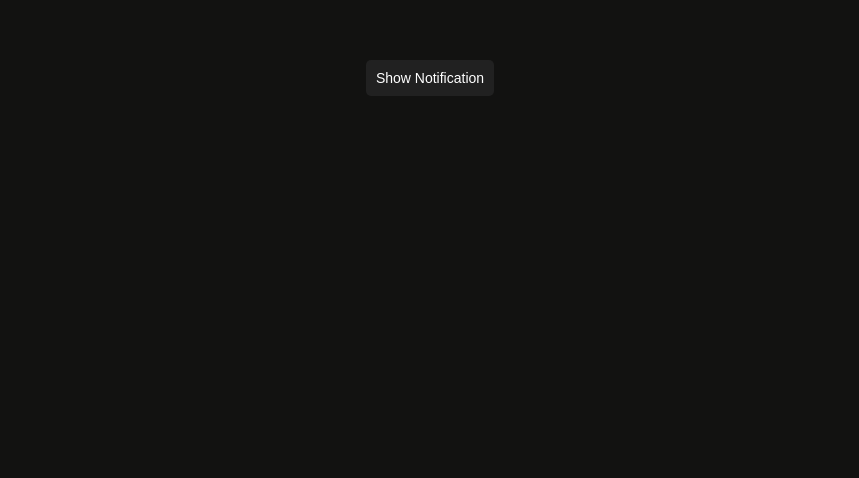
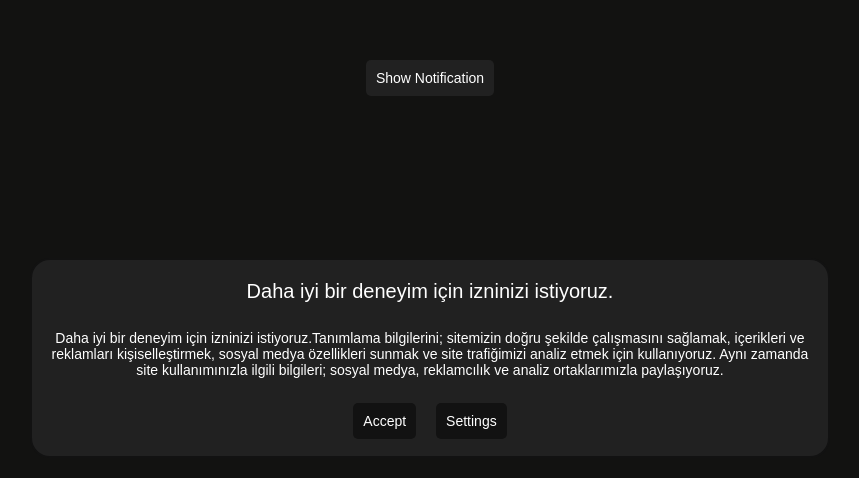
Before and after one commit to Front-End-Bootcamp/vue-component-create-teamapple, a Vue app: page / in a window 1280 px wide. Shown: the part 322-800 px from the top of the page, without its empty margins (210-1069 px from the left). Built offline with nearby package versions, Linux system fonts and the light colour scheme.

Commit message:
button comp added

```diff
--- a/src/App.vue
+++ b/src/App.vue
@@ -1,12 +1,19 @@
 <script setup>
-import {ref } from "vue";
+import {reactive, ref } from "vue";
 import NotificationsList from "./components/Notification/NotificationList.vue";
 import { toast } from "./components/Notification/Toastify.js";
+import Cookie from "./components/Cookie/Cookie.vue";
 
 const notifications = ref([]);
 
+const cookieData = reactive({
+		title: "Daha iyi bir deneyim için izninizi istiyoruz.",
+		cookieName: "Cookie Name",
+		description: "Daha iyi bir deneyim için izninizi istiyoruz.Tanımlama bilgilerini; sitemizin doğru şekilde çalışmasını sağlamak, içerikleri ve reklamları kişiselleştirmek, sosyal medya özellikleri sunmak ve site trafiğimizi analiz etmek için kullanıyoruz. Aynı zamanda site kullanımınızla ilgili bilgileri; sosyal medya, reklamcılık ve analiz ortaklarımızla paylaşıyoruz.",
+		rejectActive: false,
+});
+
 const clickHandler = () => {
-
 	notifications.value.push(toast("This is a test notification", {
 		icon: "🤞",
 		duration : 5000,
@@ -24,6 +31,7 @@ const clickHandler = () => {
 		<button @click="clickHandler">Show Notification</button>
 	</div>
 	<NotificationsList :notifications="notifications"></NotificationsList>
+	<Cookie :cookieData="cookieData" ></Cookie>
 </template>
 
 <style lang="scss" scoped>
--- /dev/null
+++ b/src/components/Cookie/Button.vue
@@ -0,0 +1,33 @@
+<script setup>
+import { computed } from '@vue/reactivity';
+
+const props = defineProps(["button"])
+
+const isDeclineActive = computed(() => {
+	return props.button.active === false ? false : true
+})
+
+</script>
+
+<template>
+	<div>
+		<button v-if="isDeclineActive" class="cookie--button" @click="props.button.handler"> {{props.button.text}} </button>
+	</div>
+</template>
+
+<style lang="scss" scoped>
+	.cookie--button{
+			background-color: #121212;
+			color: white;
+			padding: 10px;
+			border-radius: 5px;
+			margin: 10px;
+			border: none;
+			cursor: pointer;
+			font-size: 14px;
+			font-weight: 500;
+			&:hover {
+				background-color: #424242;
+			}
+		}
+</style>
--- a/src/components/Cookie/Cookie.vue
+++ b/src/components/Cookie/Cookie.vue
@@ -1,6 +1,23 @@
 <script setup>
-	import { ref ,computed, reactive} from "vue";
+	import { ref ,computed, reactive, toRefs} from "vue";
 	import CookieSettings from "./CookieSettings.vue";
+	import ButtonComp from "./Button.vue";
+
+	const props = defineProps(
+		{
+			cookieData: {
+				type: Object,
+				required: true,
+			},
+		}
+		);
+
+	const defaultDesc = "Lorem ipsum dolor sit amet consectetur adipisicing elit.";
+
+	const {title="Default Title"} = (props.cookieData);
+	const {description=defaultDesc} = (props.cookieData);
+	const {rejectActive} = (props.cookieData);
+
 
 	const cookieActive = computed(  () => {
 		return localStorage.getItem("cookie") === "false" ? false : true;
@@ -26,20 +43,34 @@
 		showComp.cookie= false
 	};
 
+	const buttonData = {
+		accept : {
+			text: "Accept",
+			handler: acceptHandler
+		},
+		decline : {
+			text: "Decline",
+			active: rejectActive,
+			handler: declineHandler,
+		},
+		settings : {
+			text: "Settings",
+			handler: settingsHandler
+		}
+	}
+
 </script>
 
 <template>
 	<div v-if="showComp.cookie" class="cookie">
 		<div class="cookie--header">
-			<h2>Cookies</h2>
+			<h2>{{title}}</h2>
 		</div>
 		<div class="cookie--body">
-			<p>Lorem, ipsum dolor sit amet consectetur adipisicing elit. Provident excepturi vitae voluptates atque ullam eius eos explicabo assumenda est nulla voluptas, dolorum omnis quaerat reprehenderit adipisci veritatis autem aspernatur id?</p>
+			<p>{{description}}</p>
 		</div>
 		<div class="cookie--footer">
-			<button class="cookie--footer__button" @click="settingsHandler" >Settings</button>
-			<button class="cookie--footer__button" @click="acceptHandler" >Accept</button>
-			<button class="cookie--footer__button" @click="declineHandler">Reject</button>
+			<ButtonComp v-for="button in buttonData" :button="button" ></ButtonComp>
 		</div>
 	</div>
 	<CookieSettings v-if="showComp.settings" :isShow="showComp" ></CookieSettings>
@@ -60,6 +91,7 @@
 	position: fixed;
 	bottom: 20px;
 	right: 50%;
+	padding: 10px;
 	transform: translateX(50%);
 	transition: 0.8s ease-in-out;
 	animation: cookie 0.8s ease-in-out;
@@ -101,20 +133,7 @@
 		align-items: center;
 		border-bottom-left-radius: 20px;
 		border-bottom-right-radius: 20px;
-		&__button{
-			background-color: #121212;
-			color: white;
-			padding: 10px;
-			border-radius: 5px;
-			margin: 10px;
-			border: none;
-			cursor: pointer;
-			font-size: 14px;
-			font-weight: 500;
-			&:hover {
-				background-color: #424242;
-			}
-		}
+
 	}
 }
 
```
